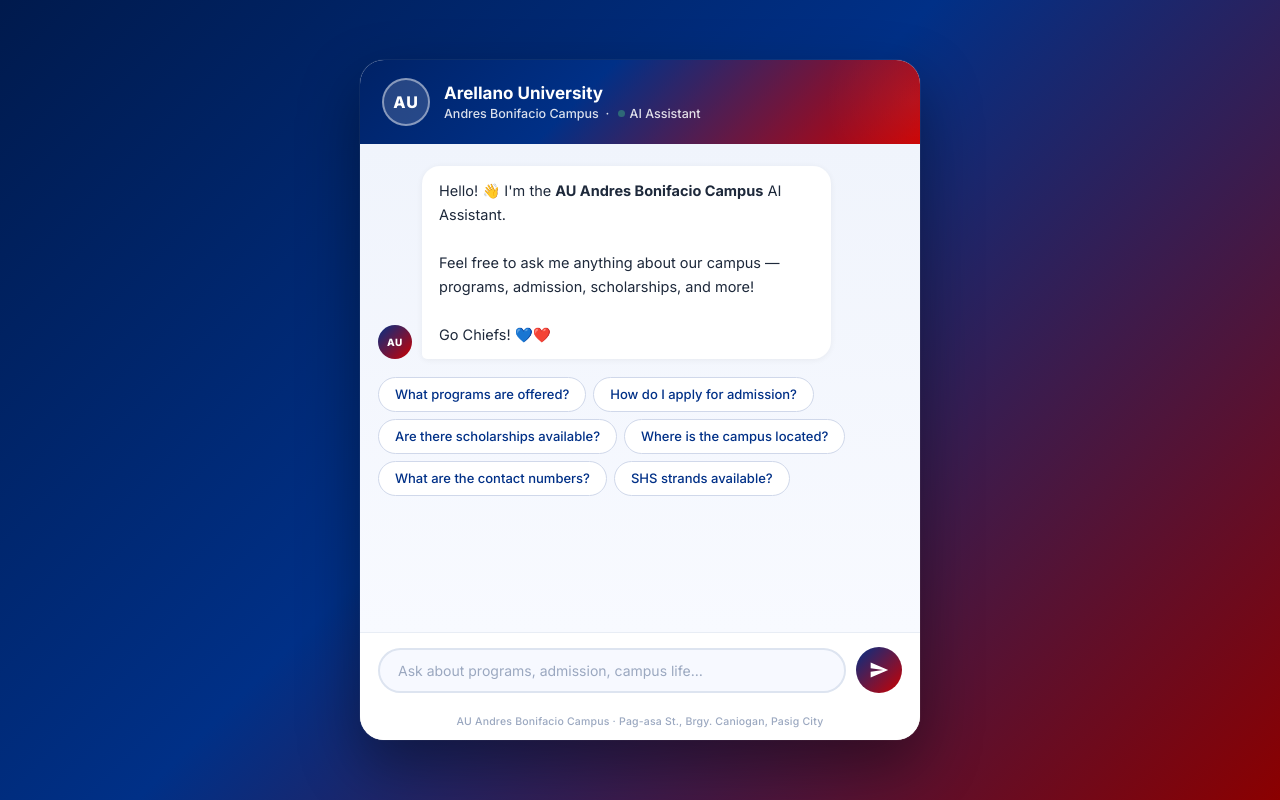
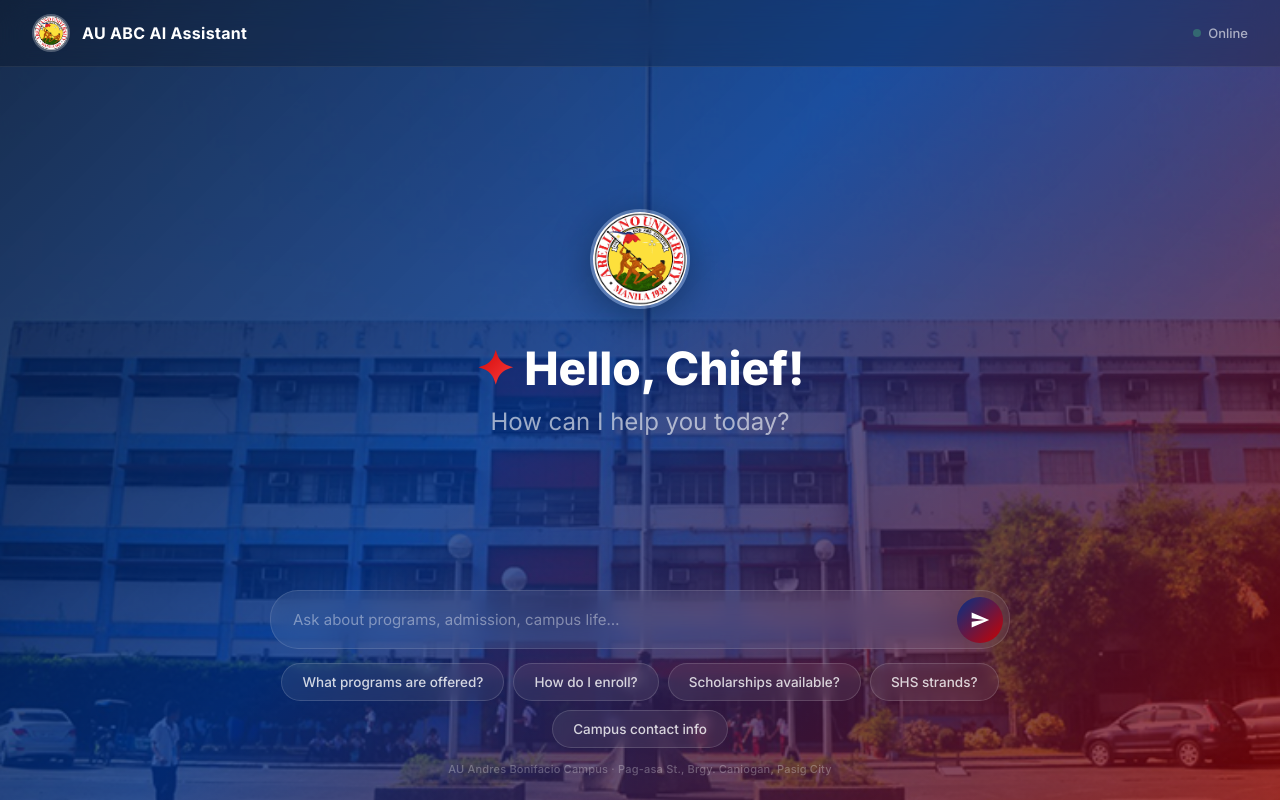
Before and after one commit to Mr-Poodleton/au-abc-chatbot, a website: page index.html in a window 1280 px wide. Drawn offline with Linux system fonts and the light colour scheme.

Commit message:
Gemini-style UI redesign with background.jpg and logo.png, fix SHS free tuition info

```diff
--- a/index.html
+++ b/index.html
@@ -4,47 +4,45 @@
   <meta charset="UTF-8" />
   <meta name="viewport" content="width=device-width, initial-scale=1.0" />
   <title>AU ABC Campus AI Assistant</title>
-  <link rel="stylesheet" href="https://fonts.googleapis.com/css2?family=Inter:wght@400;500;600;700;800&display=swap" />
+  <link rel="stylesheet" href="https://fonts.googleapis.com/css2?family=Inter:wght@400;500;600;700;800;900&display=swap" />
   <link rel="stylesheet" href="style.css" />
 </head>
 <body>
 
-  <div class="chat-wrapper">
+  <div class="app">
 
-    <!-- ── Header ── -->
-    <div class="chat-header">
-      <div class="logo-circle">AU</div>
-      <div class="header-text">
-        <h1>Arellano University</h1>
-        <p class="subtitle">Andres Bonifacio Campus &nbsp;·&nbsp; <span class="dot"></span> AI Assistant</p>
+    <!-- ── Top header bar ── -->
+    <header class="app-header">
+      <div class="header-brand">
+        <img src="logo.png" alt="AU" class="header-logo" />
+        <span class="header-title">AU ABC AI Assistant</span>
       </div>
+      <div class="header-status">
+        <span class="status-dot"></span>
+        <span class="status-text">Online</span>
+      </div>
+    </header>
+
+    <!-- ── Main content area ── -->
+    <main class="app-main" id="appMain">
+
+      <!-- Welcome screen (visible before first message) -->
+      <div class="welcome-section" id="welcomeSection">
+        <img src="logo.png" alt="AU Logo" class="welcome-logo" />
+        <h1 class="welcome-heading">
+          <span class="welcome-accent">&#10022;</span> Hello, Chief!
+        </h1>
+        <p class="welcome-sub">How can I help you today?</p>
       </div>
 
-    <!-- ── Messages ── -->
-    <div class="chat-body" id="chatBody">
-      <!-- Welcome card -->
-      <div class="message bot-message">
-        <div class="avatar">AU</div>
-        <div class="bubble">
-          Hello! 👋 I'm the <strong>AU Andres Bonifacio Campus</strong> AI Assistant.<br><br>
-          Feel free to ask me anything about our campus — programs, admission, scholarships, and more!<br><br>
-          Go Chiefs! 💙❤️
-        </div>
-      </div>
+      <!-- Chat messages (hidden until first message) -->
+      <div class="chat-messages" id="chatBody"></div>
 
-      <!-- Quick suggestion chips -->
-      <div class="suggestions" id="suggestions">
-        <button class="chip" onclick="useSuggestion(this)">What programs are offered?</button>
-        <button class="chip" onclick="useSuggestion(this)">How do I apply for admission?</button>
-        <button class="chip" onclick="useSuggestion(this)">Are there scholarships available?</button>
-        <button class="chip" onclick="useSuggestion(this)">Where is the campus located?</button>
-        <button class="chip" onclick="useSuggestion(this)">What are the contact numbers?</button>
-        <button class="chip" onclick="useSuggestion(this)">SHS strands available?</button>
-      </div>
-    </div>
+    </main>
 
-    <!-- ── Input ── -->
-    <div class="chat-footer">
+    <!-- ── Bottom input + chips ── -->
+    <div class="input-section">
+      <div class="input-box">
         <input
           type="text"
           id="userInput"
@@ -57,10 +55,16 @@
           </svg>
         </button>
       </div>
-
-    <!-- ── Footer branding ── -->
-    <div class="chat-brand">
-      AU Andres Bonifacio Campus · Pag-asa St., Brgy. Caniogan, Pasig City
+      <div class="suggestions" id="suggestions">
+        <button class="chip" onclick="useSuggestion(this)">What programs are offered?</button>
+        <button class="chip" onclick="useSuggestion(this)">How do I enroll?</button>
+        <button class="chip" onclick="useSuggestion(this)">Scholarships available?</button>
+        <button class="chip" onclick="useSuggestion(this)">SHS strands?</button>
+        <button class="chip" onclick="useSuggestion(this)">Campus contact info</button>
+      </div>
+      <p class="footer-text">
+        AU Andres Bonifacio Campus &middot; Pag-asa St., Brgy. Caniogan, Pasig City
+      </p>
     </div>
 
   </div>
--- a/style.css
+++ b/style.css
@@ -1,11 +1,9 @@
 /* =====================================================
    AU Andres Bonifacio Campus Chatbot — style.css
-   Theme colors:
-     AU Blue : #003087
-     AU Red  : #CC0000
+   Gemini-inspired full-page layout · AU Blue / Red
    ===================================================== */
 
-/* ── Reset & base ── */
+/* ── Reset ── */
 *, *::before, *::after {
   margin: 0;
   padding: 0;
@@ -16,194 +14,229 @@ body {
   font-family: 'Inter', 'Segoe UI', system-ui, sans-serif;
   min-height: 100vh;
   min-height: 100dvh;
-  background: linear-gradient(135deg, #001a4d 0%, #003087 45%, #8b0000 100%);
+  background: url('background.jpg') center / cover no-repeat fixed;
+  color: #ffffff;
+  overflow: hidden;
+}
+
+/* Dark AU-themed overlay on background image */
+body::before {
+  content: '';
+  position: fixed;
+  inset: 0;
+  background: linear-gradient(
+    135deg,
+    rgba(0, 18, 50, 0.88) 0%,
+    rgba(0, 48, 135, 0.80) 45%,
+    rgba(140, 0, 0, 0.75) 100%
+  );
+  z-index: 0;
+}
+
+/* ── App shell ── */
+.app {
+  position: relative;
+  z-index: 1;
+  height: 100vh;
+  height: 100dvh;
+  display: flex;
+  flex-direction: column;
+}
+
+/* ── Header bar ── */
+.app-header {
+  padding: 14px 32px;
   display: flex;
   align-items: center;
-  justify-content: center;
-  padding: 24px;
-}
-
-/* ── Chat container ── */
-.chat-wrapper {
-  width: 100%;
-  max-width: 520px;
-  height: 88vh;
-  height: 88dvh;
-  max-height: 900px;
-  min-height: 500px;
-  background: #ffffff;
-  border-radius: 24px;
-  overflow: hidden;
-  display: flex;
-  flex-direction: column;
-  box-shadow:
-    0 25px 60px rgba(0, 0, 0, 0.4),
-    0 0 0 1px rgba(255,255,255,0.06);
-}
-
-/* ── Header ── */
-.chat-header {
-  background: linear-gradient(135deg, #002266 0%, #003087 40%, #CC0000 100%);
-  padding: 18px 22px;
-  display: flex;
-  align-items: center;
-  gap: 14px;
-  flex-shrink: 0;
-  position: relative;
-}
-
-.chat-header::after {
-  content: '';
-  position: absolute;
-  top: -60%;
-  right: -15%;
-  width: 180px;
-  height: 180px;
-  background: radial-gradient(circle, rgba(255,255,255,0.05) 0%, transparent 70%);
-  border-radius: 50%;
-  pointer-events: none;
-}
-
-.logo-circle {
-  width: 48px;
-  height: 48px;
-  border-radius: 50%;
-  background: rgba(255, 255, 255, 0.15);
-  border: 2px solid rgba(255, 255, 255, 0.45);
-  display: flex;
-  align-items: center;
-  justify-content: center;
-  font-weight: 900;
-  font-size: 16px;
-  color: #ffffff;
-  letter-spacing: 1px;
+  justify-content: space-between;
+  background: rgba(0, 0, 0, 0.20);
+  backdrop-filter: blur(12px);
+  -webkit-backdrop-filter: blur(12px);
+  border-bottom: 1px solid rgba(255, 255, 255, 0.07);
   flex-shrink: 0;
 }
 
-.header-text h1 {
-  color: #ffffff;
-  font-size: 17px;
-  font-weight: 700;
-  line-height: 1.2;
+.header-brand {
+  display: flex;
+  align-items: center;
+  gap: 12px;
 }
 
-.subtitle {
-  color: rgba(255, 255, 255, 0.85);
-  font-size: 12.5px;
-  margin-top: 3px;
+.header-logo {
+  width: 38px;
+  height: 38px;
+  border-radius: 50%;
+  object-fit: cover;
+  border: 2px solid rgba(255, 255, 255, 0.25);
+}
+
+.header-title {
+  font-size: 16px;
+  font-weight: 700;
+  letter-spacing: 0.3px;
+}
+
+.header-status {
   display: flex;
   align-items: center;
-  gap: 5px;
-  font-weight: 500;
+  gap: 7px;
 }
 
-.dot {
-  display: inline-block;
-  width: 7px;
-  height: 7px;
+.status-dot {
+  width: 8px;
+  height: 8px;
+  border-radius: 50%;
   background: #4ade80;
-  border-radius: 50%;
   animation: pulse-dot 2s ease-in-out infinite;
+}
+
+.status-text {
+  font-size: 13px;
+  color: rgba(255, 255, 255, 0.6);
+  font-weight: 500;
 }
 
 @keyframes pulse-dot {
   0%, 100% { opacity: 1; }
-  50%       { opacity: 0.35; }
+  50%      { opacity: 0.3; }
 }
 
-/* ── Message area ── */
-.chat-body {
+/* ── Main area ── */
+.app-main {
   flex: 1;
-  overflow-y: auto;
-  padding: 22px 18px;
   display: flex;
   flex-direction: column;
-  gap: 12px;
-  background: linear-gradient(180deg, #f0f4fc 0%, #f8faff 100%);
+  justify-content: center;
+  align-items: center;
+  padding: 24px 32px;
+  overflow-y: auto;
+  min-height: 0;
 }
 
-.chat-body::-webkit-scrollbar        { width: 5px; }
-.chat-body::-webkit-scrollbar-track  { background: transparent; }
-.chat-body::-webkit-scrollbar-thumb  { background: #c5cfe0; border-radius: 4px; }
+.app-main.chatting {
+  justify-content: flex-start;
+}
+
+/* Scrollbar */
+.app-main::-webkit-scrollbar       { width: 6px; }
+.app-main::-webkit-scrollbar-track  { background: transparent; }
+.app-main::-webkit-scrollbar-thumb  { background: rgba(255,255,255,0.15); border-radius: 4px; }
+
+/* ── Welcome section ── */
+.welcome-section {
+  text-align: center;
+  max-width: 600px;
+  animation: fadeUp 0.6s ease-out;
+}
+
+.welcome-logo {
+  width: 88px;
+  height: 88px;
+  border-radius: 50%;
+  object-fit: cover;
+  border: 3px solid rgba(255, 255, 255, 0.25);
+  margin-bottom: 28px;
+  box-shadow: 0 8px 40px rgba(0, 0, 0, 0.35);
+}
+
+.welcome-heading {
+  font-size: 40px;
+  font-weight: 800;
+  margin-bottom: 10px;
+  line-height: 1.2;
+}
+
+.welcome-accent {
+  background: linear-gradient(135deg, #CC0000, #ff4444);
+  -webkit-background-clip: text;
+  -webkit-text-fill-color: transparent;
+  background-clip: text;
+}
+
+.welcome-sub {
+  font-size: 22px;
+  color: rgba(255, 255, 255, 0.6);
+  font-weight: 400;
+}
+
+@keyframes fadeUp {
+  from { opacity: 0; transform: translateY(20px); }
+  to   { opacity: 1; transform: translateY(0); }
+}
+
+/* ── Chat messages ── */
+.chat-messages {
+  width: 100%;
+  max-width: 740px;
+  flex: 1;
+  display: none;
+  flex-direction: column;
+  gap: 18px;
+  padding: 8px 0;
+}
+
+.chat-messages.active {
+  display: flex;
+}
 
 /* ── Message rows ── */
 .message {
   display: flex;
-  align-items: flex-end;
-  gap: 10px;
+  align-items: flex-start;
+  gap: 12px;
+  animation: fadeIn 0.3s ease-out;
 }
 
 .bot-message  { flex-direction: row; }
 .user-message { flex-direction: row-reverse; }
 
+@keyframes fadeIn {
+  from { opacity: 0; transform: translateY(8px); }
+  to   { opacity: 1; transform: translateY(0); }
+}
+
 /* ── Avatar ── */
 .avatar {
-  width: 34px;
-  height: 34px;
+  width: 36px;
+  height: 36px;
   border-radius: 50%;
-  background: linear-gradient(135deg, #003087, #CC0000);
-  display: flex;
-  align-items: center;
-  justify-content: center;
-  font-size: 10px;
-  font-weight: 800;
-  color: #ffffff;
+  overflow: hidden;
   flex-shrink: 0;
-  letter-spacing: 0.5px;
+  border: 2px solid rgba(255, 255, 255, 0.18);
+  background: rgba(255, 255, 255, 0.1);
+}
+
+.avatar img {
+  width: 100%;
+  height: 100%;
+  object-fit: cover;
+  display: block;
 }
 
 /* ── Bubbles ── */
 .bubble {
-  max-width: 78%;
-  padding: 13px 17px;
-  border-radius: 18px;
-  font-size: 14px;
-  line-height: 1.65;
+  max-width: 72%;
+  padding: 14px 20px;
+  border-radius: 20px;
+  font-size: 14.5px;
+  line-height: 1.7;
   word-wrap: break-word;
 }
 
 .bot-message .bubble {
-  background: #ffffff;
-  color: #1e293b;
-  border-bottom-left-radius: 5px;
-  box-shadow: 0 1px 6px rgba(0, 0, 0, 0.06);
+  background: rgba(255, 255, 255, 0.08);
+  color: rgba(255, 255, 255, 0.92);
+  backdrop-filter: blur(8px);
+  -webkit-backdrop-filter: blur(8px);
+  border: 1px solid rgba(255, 255, 255, 0.08);
+  border-bottom-left-radius: 6px;
 }
 
 .user-message .bubble {
   background: linear-gradient(135deg, #003087, #1a50b0);
   color: #ffffff;
-  border-bottom-right-radius: 5px;
-  box-shadow: 0 2px 8px rgba(0, 48, 135, 0.22);
-}
-
-/* ── Suggestion chips ── */
-.suggestions {
-  display: flex;
-  flex-wrap: wrap;
-  gap: 7px;
-  padding: 6px 0 8px;
-}
-
-.chip {
-  background: #ffffff;
-  border: 1.5px solid #d0d8ea;
-  border-radius: 20px;
-  padding: 8px 15px;
-  font-size: 12.5px;
-  font-weight: 500;
-  color: #003087;
-  cursor: pointer;
-  transition: all 0.2s ease;
-  font-family: inherit;
-  line-height: 1.3;
-}
-
-.chip:hover {
-  background: #003087;
-  color: #ffffff;
-  border-color: #003087;
-  transform: translateY(-1px);
-  box-shadow: 0 3px 12px rgba(0, 48, 135, 0.2);
+  border-bottom-right-radius: 6px;
+  box-shadow: 0 2px 12px rgba(0, 48, 135, 0.3);
 }
 
 /* ── Typing animation ── */
@@ -211,7 +244,7 @@ body {
   display: flex;
   align-items: center;
   gap: 5px;
-  padding: 14px 18px;
+  padding: 16px 20px;
 }
 
 .typing-bubble span {
@@ -219,7 +252,7 @@ body {
   width: 7px;
   height: 7px;
   border-radius: 50%;
-  background: #003087;
+  background: rgba(255, 255, 255, 0.55);
   animation: bounce-dot 1.2s ease-in-out infinite;
 }
 
@@ -231,37 +264,50 @@ body {
   40%           { transform: translateY(-8px); }
 }
 
-/* ── Input area ── */
-.chat-footer {
-  padding: 14px 18px;
-  background: #ffffff;
-  border-top: 1px solid #e8edf5;
+/* ── Input section ── */
+.input-section {
+  padding: 12px 32px 24px;
+  display: flex;
+  flex-direction: column;
+  align-items: center;
+  gap: 14px;
+  flex-shrink: 0;
+}
+
+.input-box {
+  width: 100%;
+  max-width: 740px;
   display: flex;
   align-items: center;
-  gap: 10px;
-  flex-shrink: 0;
+  gap: 0;
+  background: rgba(255, 255, 255, 0.07);
+  border: 1.5px solid rgba(255, 255, 255, 0.12);
+  border-radius: 28px;
+  padding: 5px 6px 5px 22px;
+  backdrop-filter: blur(12px);
+  -webkit-backdrop-filter: blur(12px);
+  transition: border-color 0.25s, background 0.25s;
+}
+
+.input-box:focus-within {
+  border-color: rgba(255, 255, 255, 0.3);
+  background: rgba(255, 255, 255, 0.11);
 }
 
 #userInput {
   flex: 1;
-  padding: 12px 18px;
-  border: 2px solid #dde4f0;
-  border-radius: 24px;
-  font-size: 14px;
-  color: #1a1a2e;
-  background: #f7f9ff;
+  background: transparent;
+  border: none;
   outline: none;
-  transition: border-color 0.2s, background 0.2s, box-shadow 0.2s;
+  font-size: 15px;
+  color: #ffffff;
+  padding: 14px 0;
   font-family: inherit;
 }
 
-#userInput:focus {
-  border-color: #003087;
-  background: #ffffff;
-  box-shadow: 0 0 0 3px rgba(0, 48, 135, 0.08);
+#userInput::placeholder {
+  color: rgba(255, 255, 255, 0.4);
 }
-
-#userInput::placeholder { color: #9ba8c0; }
 
 #sendBtn {
   width: 46px;
@@ -278,45 +324,92 @@ body {
 }
 
 #sendBtn:hover {
-  transform: scale(1.08);
-  box-shadow: 0 4px 14px rgba(0, 48, 135, 0.35);
+  transform: scale(1.07);
+  box-shadow: 0 4px 18px rgba(0, 48, 135, 0.4);
 }
 
-#sendBtn:disabled { opacity: 0.4; cursor: not-allowed; transform: none; box-shadow: none; }
+#sendBtn:disabled {
+  opacity: 0.35;
+  cursor: not-allowed;
+  transform: none;
+  box-shadow: none;
+}
 
-/* ── Footer branding ── */
-.chat-brand {
-  padding: 8px 18px 12px;
+/* ── Suggestion chips ── */
+.suggestions {
+  display: flex;
+  flex-wrap: wrap;
+  gap: 9px;
+  justify-content: center;
+  max-width: 740px;
+}
+
+.chip {
+  background: rgba(255, 255, 255, 0.07);
+  border: 1.5px solid rgba(255, 255, 255, 0.15);
+  border-radius: 24px;
+  padding: 10px 20px;
+  font-size: 13.5px;
+  font-weight: 500;
+  color: rgba(255, 255, 255, 0.8);
+  cursor: pointer;
+  transition: all 0.2s ease;
+  font-family: inherit;
+  backdrop-filter: blur(6px);
+  -webkit-backdrop-filter: blur(6px);
+}
+
+.chip:hover {
+  background: rgba(255, 255, 255, 0.16);
+  border-color: rgba(255, 255, 255, 0.32);
+  color: #ffffff;
+  transform: translateY(-1px);
+}
+
+/* ── Footer text ── */
+.footer-text {
+  font-size: 11px;
+  color: rgba(255, 255, 255, 0.28);
   text-align: center;
-  font-size: 10.5px;
-  color: #9ba8c0;
-  background: #ffffff;
   font-weight: 500;
   letter-spacing: 0.2px;
 }
 
-/* ── Mobile (phones) ── */
-@media (max-width: 540px) {
-  body { padding: 0; }
-  .chat-wrapper {
-    height: 100vh;
-    height: 100dvh;
-    max-height: 100vh;
-    max-height: 100dvh;
-    border-radius: 0;
+/* ── Mobile ── */
+@media (max-width: 640px) {
+  .app-header {
+    padding: 12px 16px;
+  }
+
+  .header-title { font-size: 14px; }
+
+  .app-main {
+    padding: 16px;
+  }
+
+  .welcome-heading { font-size: 30px; }
+  .welcome-sub     { font-size: 18px; }
+  .welcome-logo    { width: 68px; height: 68px; margin-bottom: 20px; }
+
+  .input-section {
+    padding: 10px 14px 18px;
+  }
+
+  .input-box {
     max-width: 100%;
+    padding-left: 16px;
   }
-  .bubble { max-width: 86%; }
-  .chat-header { padding: 16px 18px; }
+
+  .suggestions { max-width: 100%; }
+  .chip { font-size: 12.5px; padding: 8px 15px; }
+
+  .chat-messages { max-width: 100%; }
+  .bubble { max-width: 85%; font-size: 14px; }
 }
 
-/* ── Larger desktops ── */
-@media (min-width: 768px) {
-  .chat-wrapper {
-    max-width: 560px;
-    height: 85vh;
-    max-height: 880px;
-  }
-  .bubble { font-size: 14.5px; }
-  .chip { font-size: 13px; padding: 8px 16px; }
+/* ── Large screens ── */
+@media (min-width: 1200px) {
+  .welcome-heading { font-size: 46px; }
+  .welcome-sub     { font-size: 24px; }
+  .welcome-logo    { width: 100px; height: 100px; }
 }
```
Also changed, not shown: chatbot.js (+32 -3 lines). Lines whose indentation alone changed are shown as unchanged.
